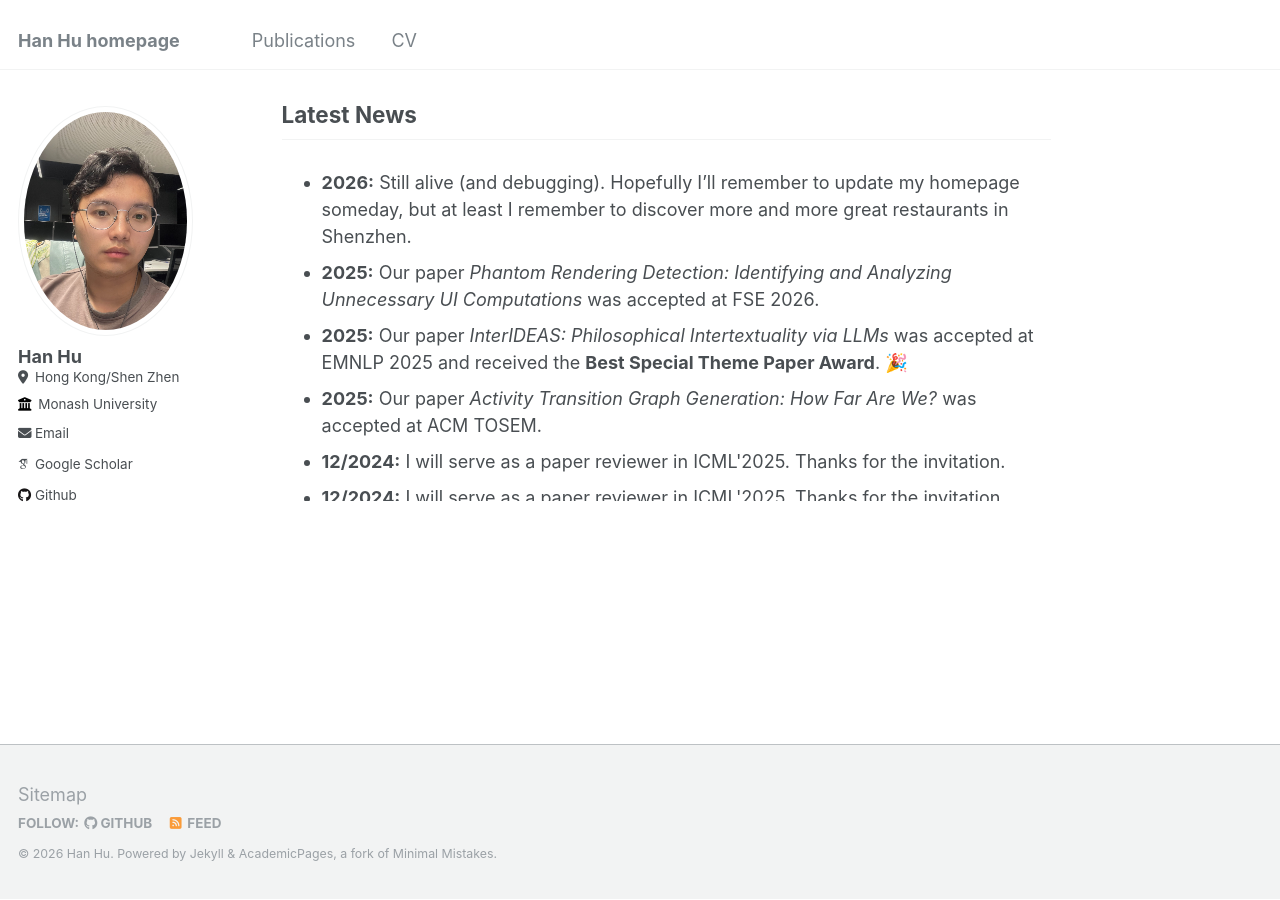
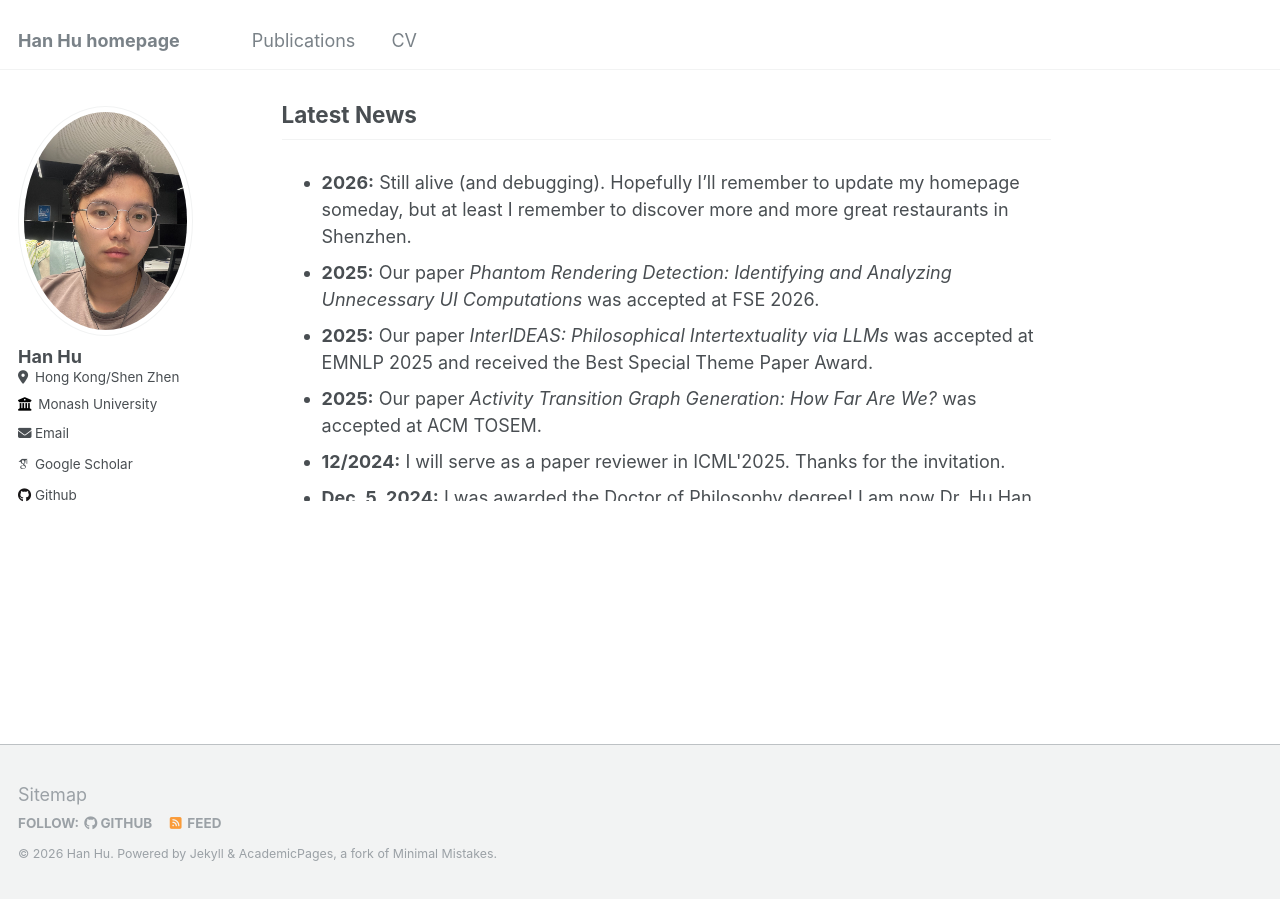
Before and after one commit to huhanGitHub/huhanGitHub.github.io, a Jekyll site: the page built from _pages/about.md, in a window 1280 px wide and 900 px high, scrolled down 881 px. Built offline with Jekyll 4.4.1, drawn with Linux system fonts in a browser that asks for light colours; some web fonts are replaced.

Commit message:
Update about.md

```diff
--- a/_pages/about.md
+++ b/_pages/about.md
@@ -35,10 +35,9 @@ If you are interested in collaborating on research projects or joining our team,
   <ul>
     <li><b>2026:</b> Still alive (and debugging). Hopefully I’ll remember to update my homepage someday, but at least I remember to discover more and more great restaurants in Shenzhen.</li>
     <li><b>2025:</b> Our paper <i>Phantom Rendering Detection: Identifying and Analyzing Unnecessary UI Computations</i> was accepted at FSE 2026.</li>
-<li><b>2025:</b> Our paper <i>InterIDEAS: Philosophical Intertextuality via LLMs</i> was accepted at EMNLP 2025 and received the <b>Best Special Theme Paper Award</b>. 🎉</li>
+<li><b>2025:</b> Our paper <i>InterIDEAS: Philosophical Intertextuality via LLMs</i> was accepted at EMNLP 2025 and received the Best Special Theme Paper Award. </li>
 <li><b>2025:</b> Our paper <i>Activity Transition Graph Generation: How Far Are We?</i> was accepted at ACM TOSEM.</li>
      <li><b>12/2024:</b> I will serve as a paper reviewer in ICML'2025. Thanks for the invitation.</li>
-    <li><b>12/2024:</b> I will serve as a paper reviewer in ICML'2025. Thanks for the invitation.</li>
   <li><b>Dec. 5, 2024:</b> I was awarded the Doctor of Philosophy degree! I am now Dr. Hu Han. From July 2021 to December 2024, what a memorable journey my PhD has been!</li>
     <li><b>9/2024:</b> I will serve as a paper reviewer in AISTATS'2025. Thanks for the invitation.</li>
     <li><b>9/2024:</b> I will serve as a Program Committee of MOBILESoft'2025 Research Track. Thanks for the invitation.</li>
```
